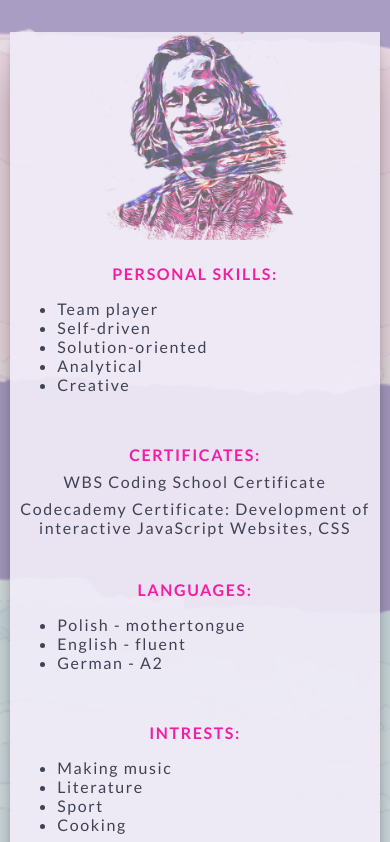
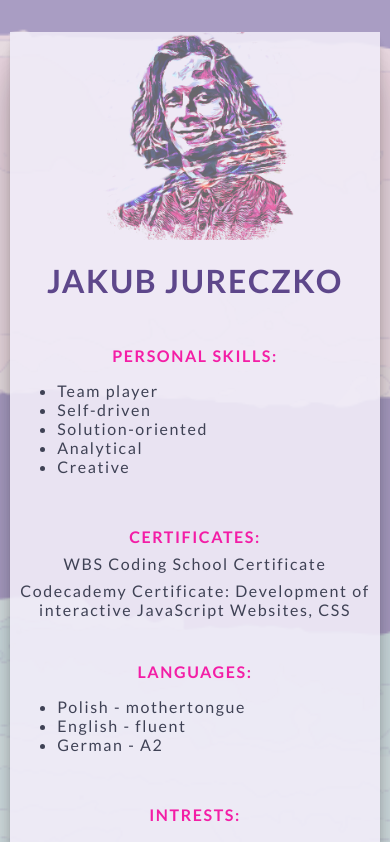
Before and after one commit to JakubJureczko/portfolio, a React (Create React App) app: page /cv in a window 390 px wide. Shown: the top 842 px of the page. Built offline with nearby package versions, Linux system fonts and the light colour scheme.

Commit message:
cv media querues

```diff
--- a/src/Cv.css
+++ b/src/Cv.css
@@ -65,13 +65,15 @@
  /* border-left: 2px solid rgba(244, 4, 156, 0.2);
  border-bottom: 2px solid rgba(244, 4, 156, 0.2);
  border-top: 2px solid rgba(244, 4, 156, 0.2); */
-
-
+}
+.cv-left h1 {
+  color: rgb(94, 71, 139);
 }
 .para {
   text-align: center;
   color: rgba(244, 4, 156, 0.89);
 }
+
 /* .cv-right-info h4 {
   margin: 0em;
   padding-top: 1.2em ;
@@ -112,5 +114,17 @@
     margin-left: 0em;
     text-align: center;
   }
+  .cv-left h1 {
+    display: none;
+  }
+  .cv-right h1 {
+    color: rgb(94, 71, 139);
+    text-align: center;
+  }
 
 }
+@media screen and (min-width: 700px) {
+  .cv-right h1 {
+    display: none;
+  }
+}
--- a/src/Cv.js
+++ b/src/Cv.js
@@ -12,6 +12,7 @@ function Cv() {
         <Link to="/">
           <p>back</p>
         </Link>
+        <h1>JAKUB JURECZKO</h1>
         <h2>PROFILE</h2>
         <p>
           Analytical, self-driven and detail-oriented Web Developer with a
@@ -98,7 +99,7 @@ function Cv() {
       </div>
       <div className="cv-right">
         <div className="cv-pic"></div>
-
+        <h1>JAKUB JURECZKO</h1>
         <div className="cv-right-info">
           <p className="first para"><b>PERSONAL SKILLS:</b></p>
           <ul>
```
